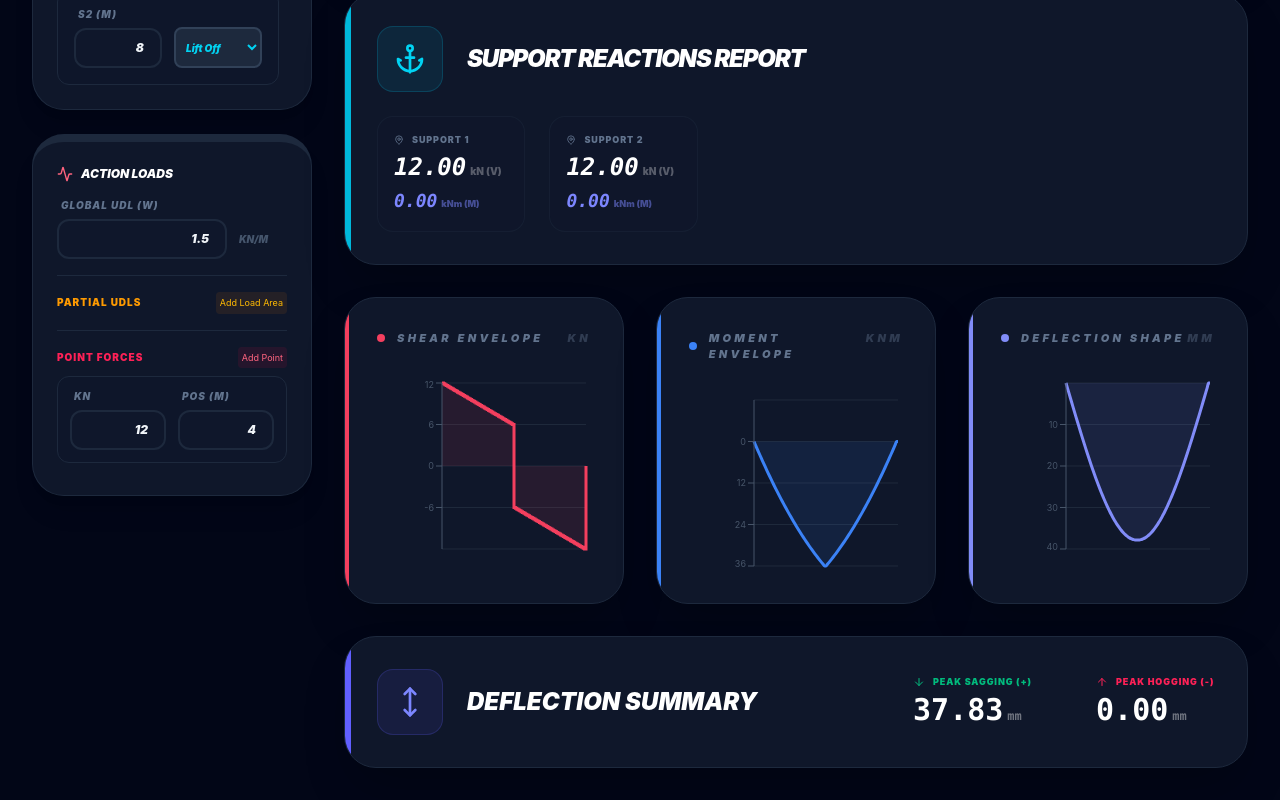
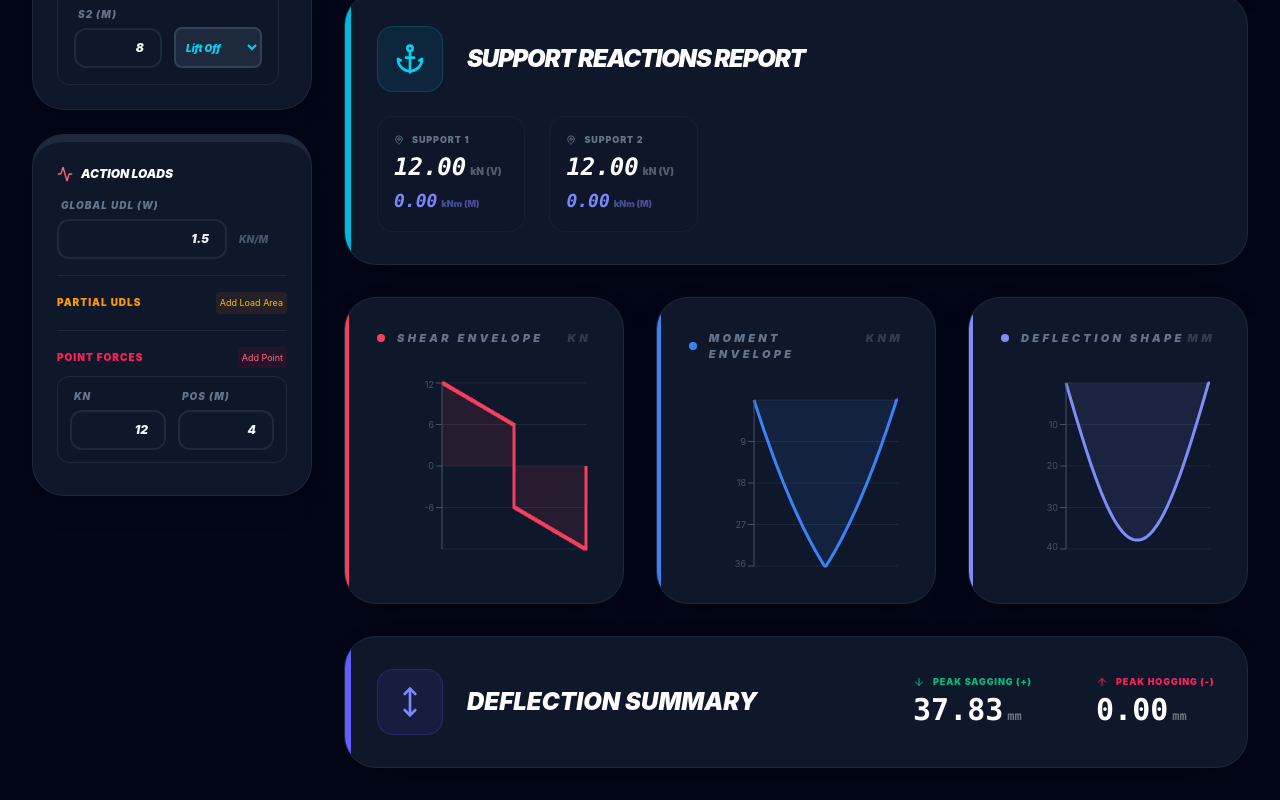
Before and after one commit to ch661024-sys/scaffold-analyser, a React (Vite) app: page / in a window 1280 px wide. Shown: the part 992-1792 px from the top of the page. Built offline with nearby package versions, Linux system fonts and the light colour scheme.

Commit message:
refactor: exact node evaluation via Set + analytical UDL shear/moment formulas

```diff
--- a/src/App.jsx
+++ b/src/App.jsx
@@ -314,17 +314,20 @@ const App = () => {
     }
 
     if (currentStable) {
-      const plotPts = [];
-      for (let i=0; i<nNodes-1; i++) {
+      // Build plotPts so every structural node is evaluated exactly:
+      //   • AT the node   (x = n)       → post-reaction value
+      //   • BEFORE the node (x = n-2µm) → pre-reaction value (2µm > 1µm lookup tolerance)
+      // Plus 50 interior points per segment for a smooth envelope shape.
+      const plotPtsSet = new Set();
+      sortedNodes.forEach(n => {
+        plotPtsSet.add(n);             // exact at node
+        if (n > 0) plotPtsSet.add(n - 2e-6); // just before node
+      });
+      for (let i = 0; i < nNodes - 1; i++) {
         const L_seg = sortedNodes[i+1] - sortedNodes[i];
-        for (let j=0; j<50; j++) plotPts.push(sortedNodes[i] + (j * L_seg / 50));
-        // Insert a point just BEFORE the end node (2µm offset > 1µm tolerance used in node
-        // lookup). This captures the exact shear/moment BEFORE the node's reaction is applied,
-        // ensuring peak shear at discontinuities (springs, point loads) is exact and not
-        // approximated by the last 1/50 segment point which may be up to L/50 away.
-        plotPts.push(sortedNodes[i+1] - 2e-6); // just-before for ALL nodes incl. right end
+        for (let j = 1; j < 50; j++) plotPtsSet.add(sortedNodes[i] + j * L_seg / 50);
       }
-      plotPts.push(beamLength);
+      const plotPts = Array.from(plotPtsSet).sort((a, b) => a - b);
 
       plotPts.forEach(x => {
         let vx = 0, mx = 0;
@@ -346,13 +349,20 @@ const App = () => {
           }
         });
         pointLoads.forEach(p => { if (p.x <= x + 1e-6) { vx -= p.magnitude; mx -= p.magnitude * (x - p.x); } });
-        let wBase = globalUDL + selfWeight;
-        for (let stepX = 0; stepX < x; stepX += 0.05) {
-          const seg = Math.min(0.05, x - stepX), midX = stepX + seg/2;
-          let pW = 0; patchUDLs.forEach(p => { if (midX >= p.start && midX <= p.end) pW += p.magnitude; });
-          const totalW = wBase + pW;
-          vx -= totalW * seg; mx -= totalW * seg * (x - midX);
-        }
+        // Exact closed-form UDL integration — no numerical stepping errors.
+        // For a uniform load w from 0→x: shear contribution = w·x, moment = w·x²/2.
+        // For each patch UDL from p.start→p.end, the active length to x is clamped.
+        const wBase = globalUDL + selfWeight;
+        vx -= wBase * x;
+        mx -= wBase * x * x / 2;
+        patchUDLs.forEach(p => {
+          if (x > p.start) {
+            const xEnd = Math.min(x, p.end);
+            const len = xEnd - p.start;
+            vx -= p.magnitude * len;
+            mx -= p.magnitude * len * (x - (p.start + xEnd) / 2);
+          }
+        });
         const elementIdx = Math.min(nNodes - 2, Math.max(0, sortedNodes.findIndex(n => n > x - 1e-5) - 1));
         const x1 = sortedNodes[elementIdx], xi = (x - x1) / (sortedNodes[elementIdx + 1] - x1);
         const L_elem = (sortedNodes[elementIdx + 1] - x1);
```
